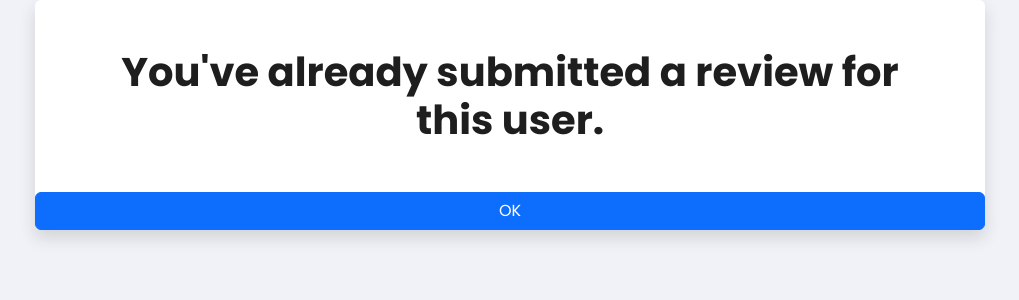
After one commit to STEAM-Center-NYC/10333-Catered-Matching-Students-and-Tutors-to-Enhance-Learning, a Flask app: template templates/review_error.html.jinja in a window 1280 px wide. The commit adds this page. Shown: the top 300 px of the page, without its empty margins (130-1149 px from the left). Run offline with Flask 3, Linux system fonts and the light colour scheme; the template is opened without the code that fills it, so the values that code supplies are empty; some libraries are stand-ins or nearby versions.

Commit message:
added a comment section as well as displaying

```diff
--- a/app.py
+++ b/app.py
@@ -194,15 +194,22 @@ def public_profile(id):
     cursor.execute(f'SELECT * FROM `users` WHERE `id` = {id}')
     result = cursor.fetchone()
     cursor.close()
+    cursor = get_db().cursor()
+    cursor.execute(f'SELECT * FROM `ratings` INNER JOIN `users` ON ratings.user = users.id WHERE `profile` = {id} ')
+    review = cursor.fetchall()
+    cursor.close()
+
     user = flask_login.current_user
-    if request.method == 'POST':
-        rating = request.form['rating']
-        review = request.form['review']
-        cursor = get_db().cursor()
-        cursor.execute(f"INSERT INTO `ratings`(`profile` ,`user`, `rating` ) VALUES('{id}','{user.id}','{rating}')")
-        cursor.close()
-
-    return render_template("public_profile.html.jinja", result = result)
+    try:
+        if request.method == 'POST':
+            rating = request.form['rating']
+            review = request.form['review']
+            cursor = get_db().cursor()
+            cursor.execute(f"INSERT INTO `ratings`(`profile` ,`user`, `rating`,`review` ) VALUES('{id}','{user.id}','{rating}','{review}')")
+            cursor.close()
+    except pymysql.err.IntegrityError:
+        return render_template("review_error.html.jinja", id = id)
+    return render_template("public_profile.html.jinja", result = result , review = review)
 
 
 @app.route('/media/<path:filename>')
--- a/static/css/style.css
+++ b/static/css/style.css
@@ -178,3 +178,11 @@ min-width: 205px;
 
 
 }
+
+.border2{
+border-width: 2px;
+border-left: none;
+border-right: none;
+border-color: grey;
+
+}
--- /dev/null
+++ b/templates/review_error.html.jinja
@@ -0,0 +1,66 @@
+<!DOCTYPE html>
+<html lang="en">
+
+<head>
+
+  <meta charset="utf-8">
+  <meta name="viewport" content="width=device-width, initial-scale=1, shrink-to-fit=no">
+  <link href="https://fonts.googleapis.com/css2?family=Poppins:wght@100;200;300;400;500;600;700;800;900&display=swap"
+    rel="stylesheet">
+
+  <title></title>
+
+  <!-- Bootstrap core CSS -->
+  <link href="/static/vendor/bootstrap/css/bootstrap.min.css" rel="stylesheet">
+
+  <link href="https://maxcdn.bootstrapcdn.com/font-awesome/4.3.0/css/font-awesome.min.css" rel="stylesheet">
+
+  <!-- Additional CSS Files -->
+  <link rel="stylesheet" href="/static/css/profile.css">
+  <link rel="stylesheet" href="/static/css/fontawesome.css">
+  <link rel="stylesheet" href="/static/css/templatemo-scholar.css">
+  <link rel="stylesheet" href="/static/css/owl.css">
+  <link rel="stylesheet" href="/static/css/animate.css">
+  <link rel="stylesheet" href="https://unpkg.com/swiper@7/swiper-bundle.min.css" />
+    <link rel="stylesheet" href="/static/css/style.css">
+
+  <!--
+
+TemplateMo 586 Scholar
+
+https://templatemo.com/tm-586-scholar
+
+-->
+</head>
+
+<body>
+ <section class="d-flex flex-column justify-content-center align-items-center">
+        <div class="container">
+            <div class="row">
+                <div class="col-md-10 mx-auto rounded shadow bg-white">
+                    <div class="row">
+                        <div>
+                            <div class="m-5 text-center">
+                                <h1>You've already submitted a review for this user. </h1>
+                            </div>
+                        </div>
+                        <button class="btn btn-primary" onclick="window.location = window.location.href;">OK</button>
+                    </div>
+                </div>
+            </div>
+        </div>
+    </section>
+
+
+
+  <!-- Scripts -->
+  <!-- Bootstrap core JavaScript -->
+  <script src="/static/vendor/jquery/jquery.min.js"></script>
+  <script src="/static/vendor/bootstrap/js/bootstrap.min.js"></script>
+  <script src="/static/js/isotope.min.js"></script>
+  <script src="/static/js/owl-carousel.js"></script>
+  <script src="/static/js/counter.js"></script>
+  <script src="/static/js/custom.js"></script>
+</body>
+
+</html>
```
Also changed, not shown: templates/public_profile.html.jinja (+19 -9 lines).
